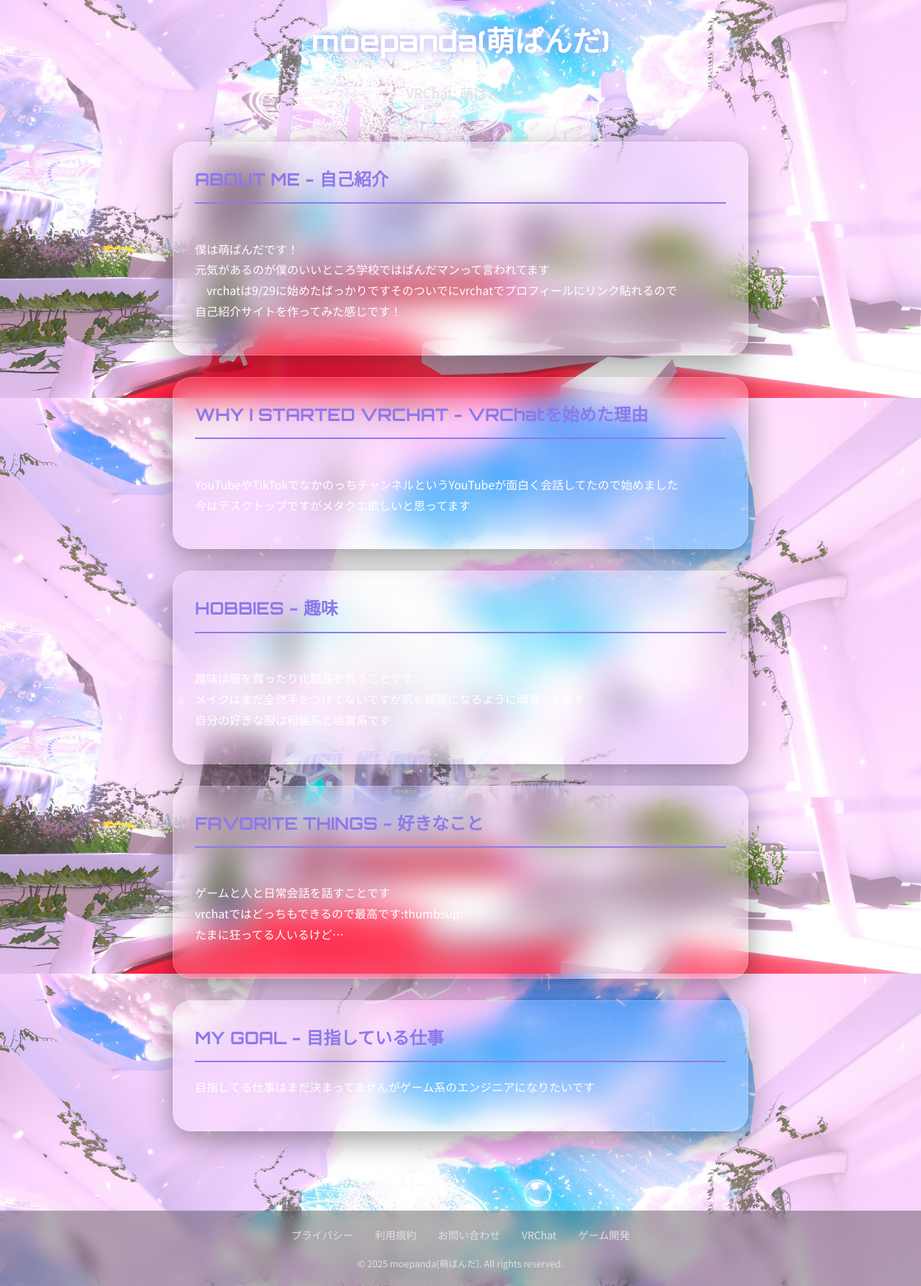
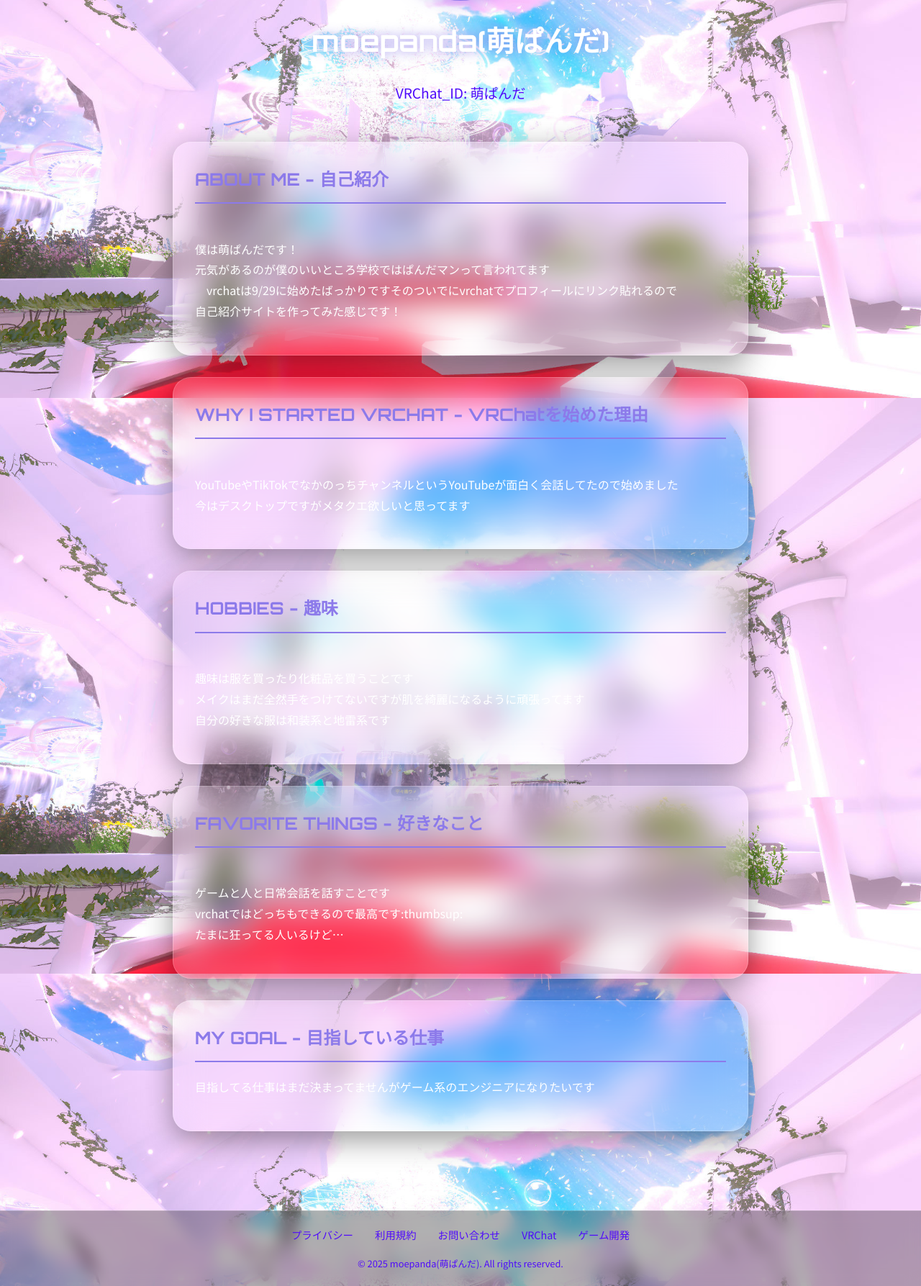
Before and after one commit to KTCpanda/network-profie2, a Django app: page / in a window 1280 px wide. Shown: the part 247-2034 px from the top of the page at 72% size. Run offline with Django 5.2, Linux system fonts and the light colour scheme.

Commit message:
テキストカラーとVRChat IDの表示を更新

```diff
--- a/mysite/profile_app/templates/profile_app/profile.html
+++ b/mysite/profile_app/templates/profile_app/profile.html
@@ -15,8 +15,8 @@
             --bg-color-start: #2a52be; /* 明るめの青 */
             --bg-color-end: #4b6cb7;   /* やや濃い青 */
             --card-bg-color: rgba(255, 255, 255, 0.1); /* カード背景を明るく透明に */
-            --primary-text-color: #ffffff; /* 白いテキスト */
-            --secondary-text-color: #e0e0e0;
+            --primary-text-color: #ffffff; /* アイコン下の名前 */
+            --secondary-text-color: #4f0bfa; /* VRChat ID color */
             --accent-color: #8c7aea; /* アクセントカラーを明るい紫に */
             --accent-glow: rgba(140, 122, 234, 0.7); /* グローも明るく */
             --border-color: rgba(255, 255, 255, 0.2); /* カードのボーダー色 */
@@ -255,7 +255,7 @@
                 {% endif %}
             </div>
             <h1>{{ profile.name }}</h1>
-            <p>VRChat: {{ profile.avatar_name }}</p>
+            <p>VRChat_ID: {{ profile.avatar_name }}</p> <!-- VRchatIDを変更するための場所 -->
         </header>
 
         <main>
```
